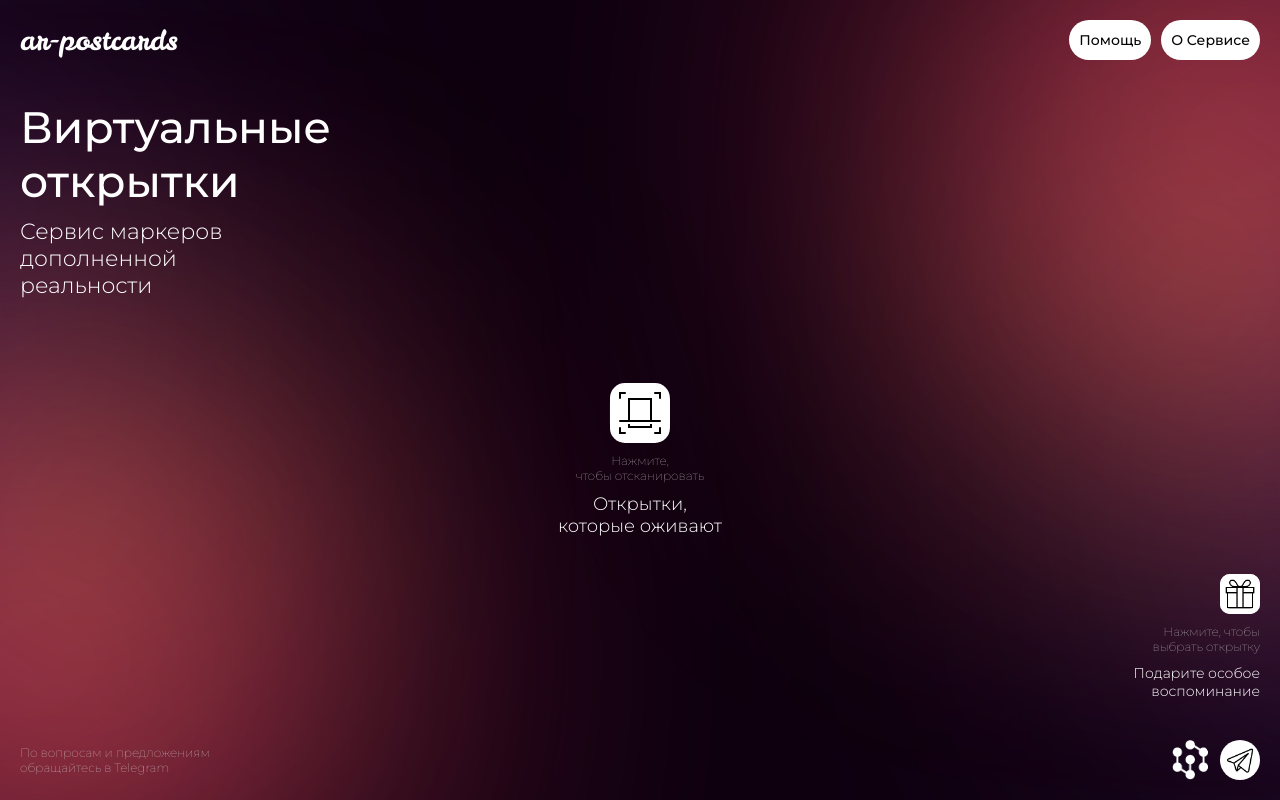
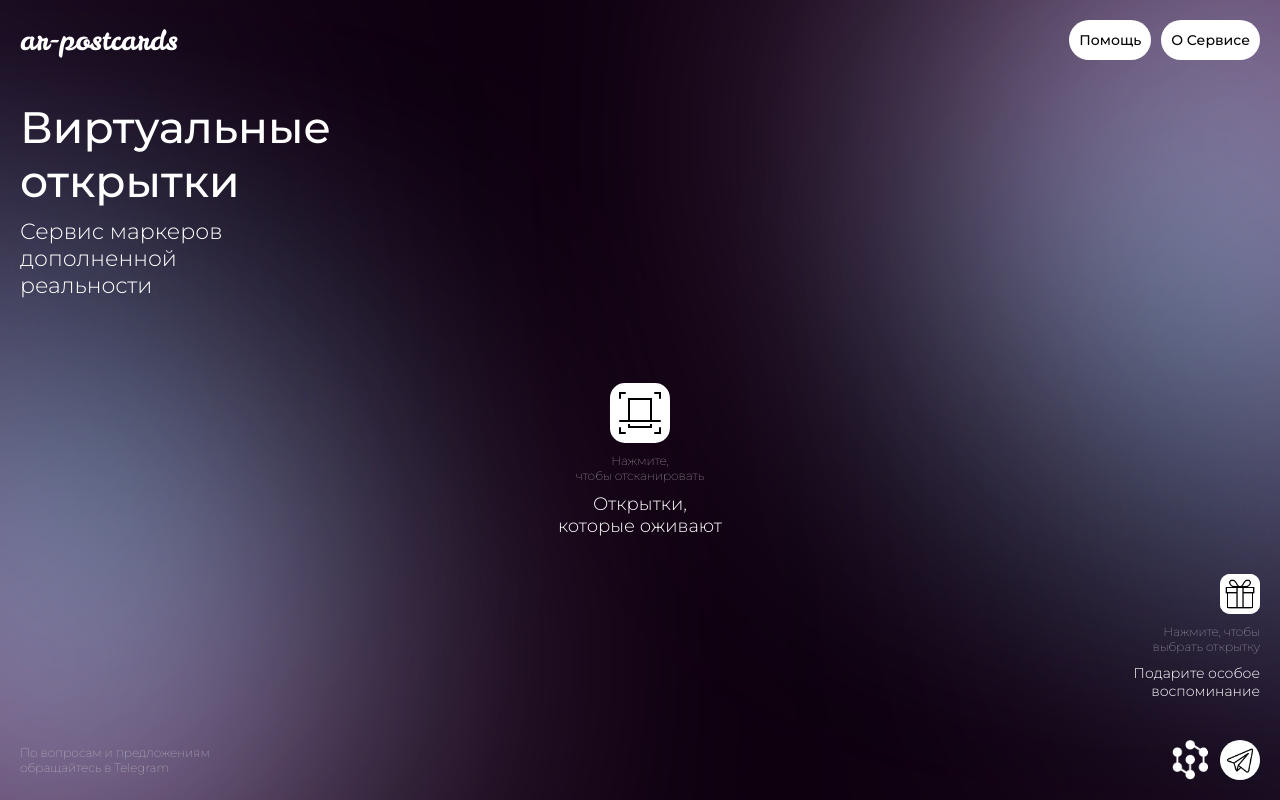
Before and after one commit to dperfiliev/postcards-ar, a Next.js app: page / in a window 1280 px wide. Built offline with nearby package versions, Linux system fonts and the light colour scheme.

Commit message:
gradients

```diff
--- a/src/app/globals.css
+++ b/src/app/globals.css
@@ -51,9 +51,9 @@
   --secondary: #050505;
   --neutral: #D9D9D9;
 
-  --cyan: #FFCE47;
-  --pink: #EF3C66;
-  --purple: #492466;
+  --cyan: #00ffea;
+  --pink: #f6b8fc;
+  --purple: #59537e;
   --bg: #0f0010;
 
   --container: #00000033;
@@ -370,27 +370,27 @@ a {
 
 @media (max-width: 768px) {
   .pink_1 {
-    filter: blur(calc(8vw + 8vh));
+    filter: blur(14vh);
   }
 
   .purple_1 {
-    filter: blur(calc(8vw + 8vh));
+    filter: blur(14vh);
   }
 
   .cyan_1 {
-    filter: blur(calc(8vw + 8vh));
+    filter: blur(14vh);
   }
 
   .pink_2 {
-    filter: blur(calc(8vw + 8vh));
+    filter: blur(14vh);
   }
 
   .purple_2 {
-    filter: blur(calc(8vw + 8vh));
+    filter: blur(14vh);
   }
 
   .cyan_2 {
-    filter: blur(calc(8vw + 8vh));
+    filter: blur(14vh);
   }
 
 
@@ -442,27 +442,27 @@ a {
   }
 
   .pink_1 {
-    filter: blur(calc(6vw + 6vh));
+    filter: blur(10vh);
   }
 
   .purple_1 {
-    filter: blur(calc(6vw + 6vh));
+    filter: blur(10vh);
   }
 
   .cyan_1 {
-    filter: blur(calc(6vw + 6vh));
+    filter: blur(10vh);
   }
 
   .pink_2 {
-    filter: blur(calc(6vw + 6vh));
+    filter: blur(10vh);
   }
 
   .purple_2 {
-    filter: blur(calc(6vw + 6vh));
+    filter: blur(10vh);
   }
 
   .cyan_2 {
-    filter: blur(calc(6vw + 6vh));
+    filter: blur(10vh);
   }
 
   .content {
@@ -521,16 +521,36 @@ a {
 
 }
 
-/*
 
-@media (height < 700px) and (width < 400px) {
-  .content {
-    margin: 20px auto;
+
+@media (height < 500px) {
+  .pink_1 {
+    filter: blur(8vh);
+  }
+
+  .purple_1 {
+    filter: blur(8vh);
+  }
+
+  .cyan_1 {
+    filter: blur(8vh);
+  }
+
+  .pink_2 {
+    filter: blur(8vh);
+  }
+
+  .purple_2 {
+    filter: blur(8vh);
+  }
+
+  .cyan_2 {
+    filter: blur(8vh);
   }
 }
 
 
-*/
+
 
 /*
 
```
